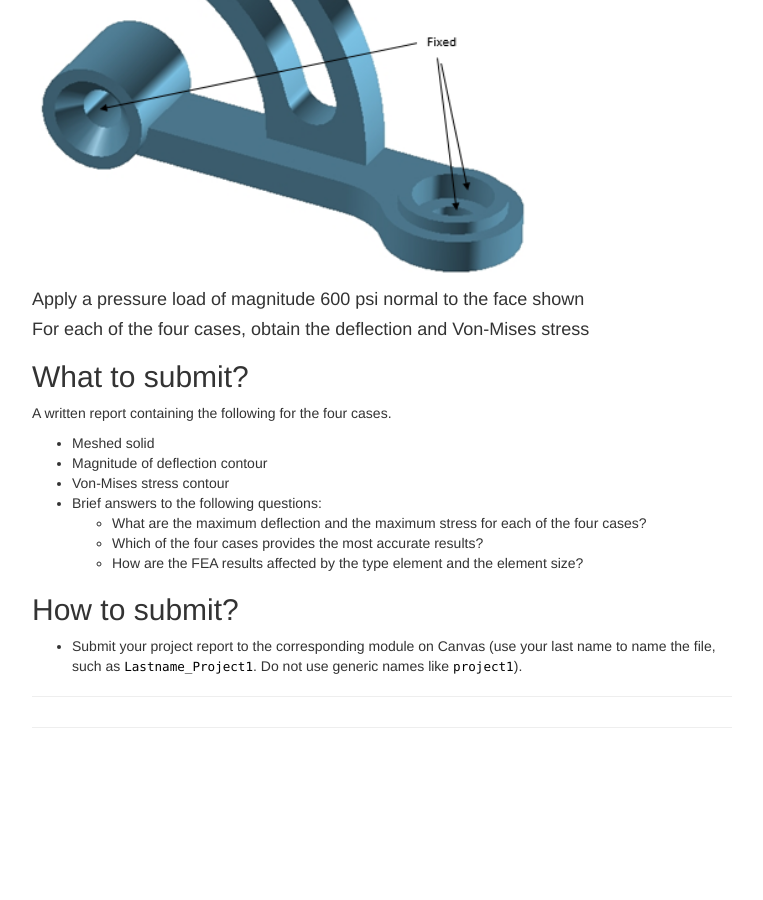
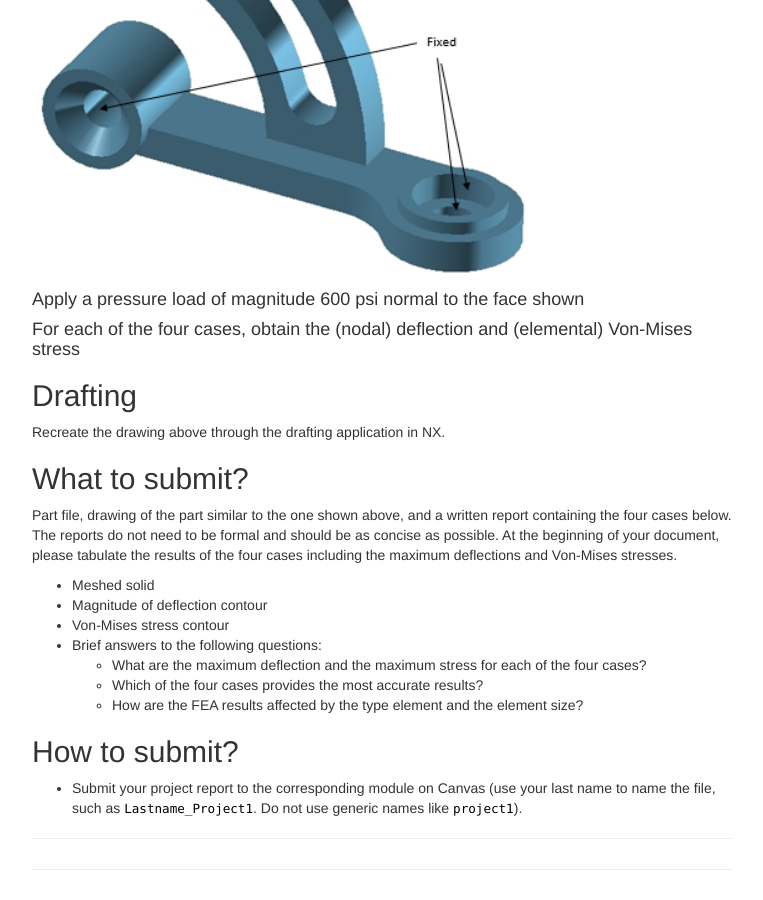
Before and after one commit to me5763/lab-fs19, a Jekyll site: the page built from pages/project-3.md, in a window 1280 px wide and 900 px high, scrolled down 1698 px. Shown: the whole window, without its empty margins (258-1021 px from the left). Built offline with Jekyll 4.4.1, drawn with Linux system fonts in a browser that asks for light colours; nearby versions of some CDN libraries; comment, search, counter and statistics services are not loaded; before the commit the page ends 2456 px from its top, so only the background shows below that.

Commit message:
Update project-3.md

```diff
--- a/pages/project-3.md
+++ b/pages/project-3.md
@@ -40,13 +40,15 @@ Fix both the counter bore hole and the counter sunk hole (i.e. fix the cylindric
 
 #### Apply a pressure load of magnitude 600 psi normal to the face shown
 
-#### For each of the four cases, obtain the deflection and Von-Mises stress
+#### For each of the four cases, obtain the (nodal) deflection and (elemental) Von-Mises stress
 
+## Drafting
 
+Recreate the drawing above through the drafting application in NX.
 
 ## What to submit?
 
-A written report containing the following for the four cases.
+Part file, drawing of the part similar to the one shown above, and a written report containing the four cases below. The reports do not need to be formal and should be as concise as possible. At the beginning of your document, please tabulate the results of the four cases including the maximum deflections and Von-Mises stresses.
 
 - Meshed solid
 - Magnitude of deflection contour
```
